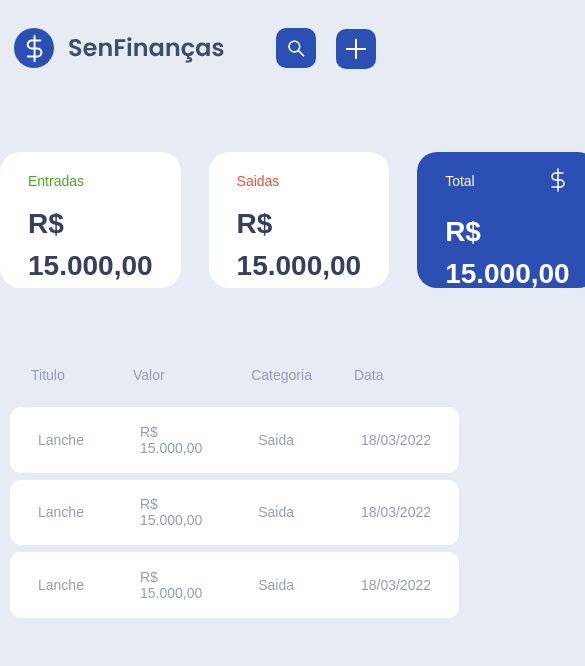
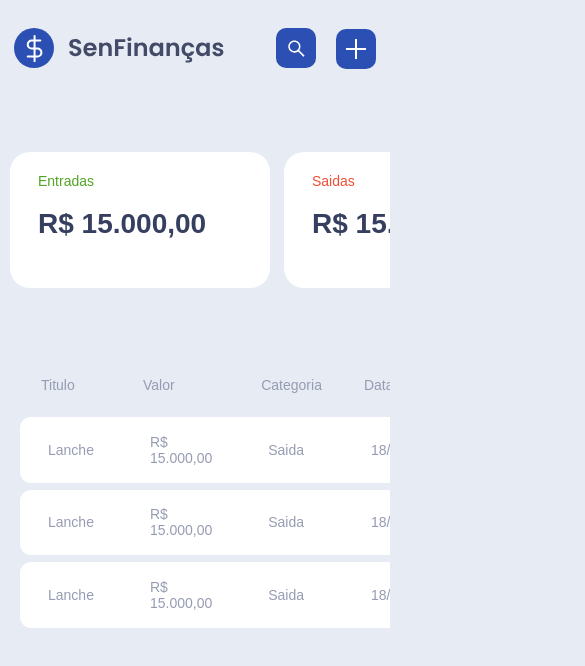
Before and after one commit to voncardoso/senfinanca, a React (Create React App) app: page / in a window 390 px wide. Shown: the top 666 px of the page, 585 px wide, since content can reach past the window. Built offline with nearby package versions, Linux system fonts and the light colour scheme.

Commit message:
scroll no summary

```diff
--- a/src/components/Summary/style.css
+++ b/src/components/Summary/style.css
@@ -4,6 +4,7 @@ section{
     gap: 2rem;
     max-width: 1088px;
     margin: 0 auto;
+    padding: 0px 10px 0px 10px;
 }
 
 .boxSummary{
@@ -45,3 +46,18 @@ strong {
     position: relative;
     top: -5px;
 }
+
+@media(max-width: 853px){
+    section{
+        gap: 1rem;
+        padding-bottom: 10px;
+        position: relative;
+        overflow-x: auto; /* se quebrar o container coloca a barra de rolagem*/
+        -webkit-overflow-scrolling: touch;
+        -ms-overflow-style: -ms-autohiding-scrollbar;
+    }
+    .boxSummary{
+        width: 260px;
+        padding-bottom: 5px;
+    }
+}
```
